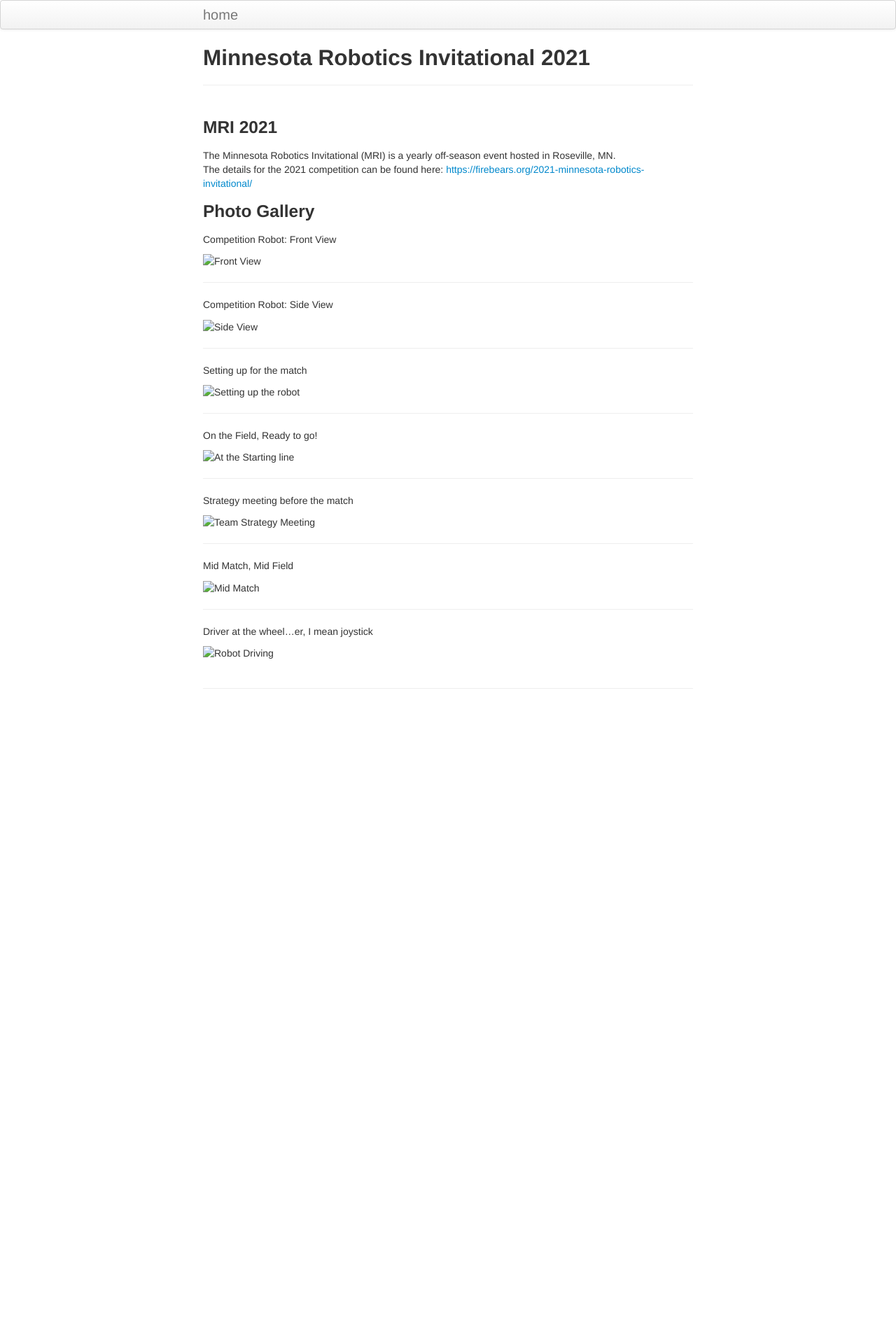
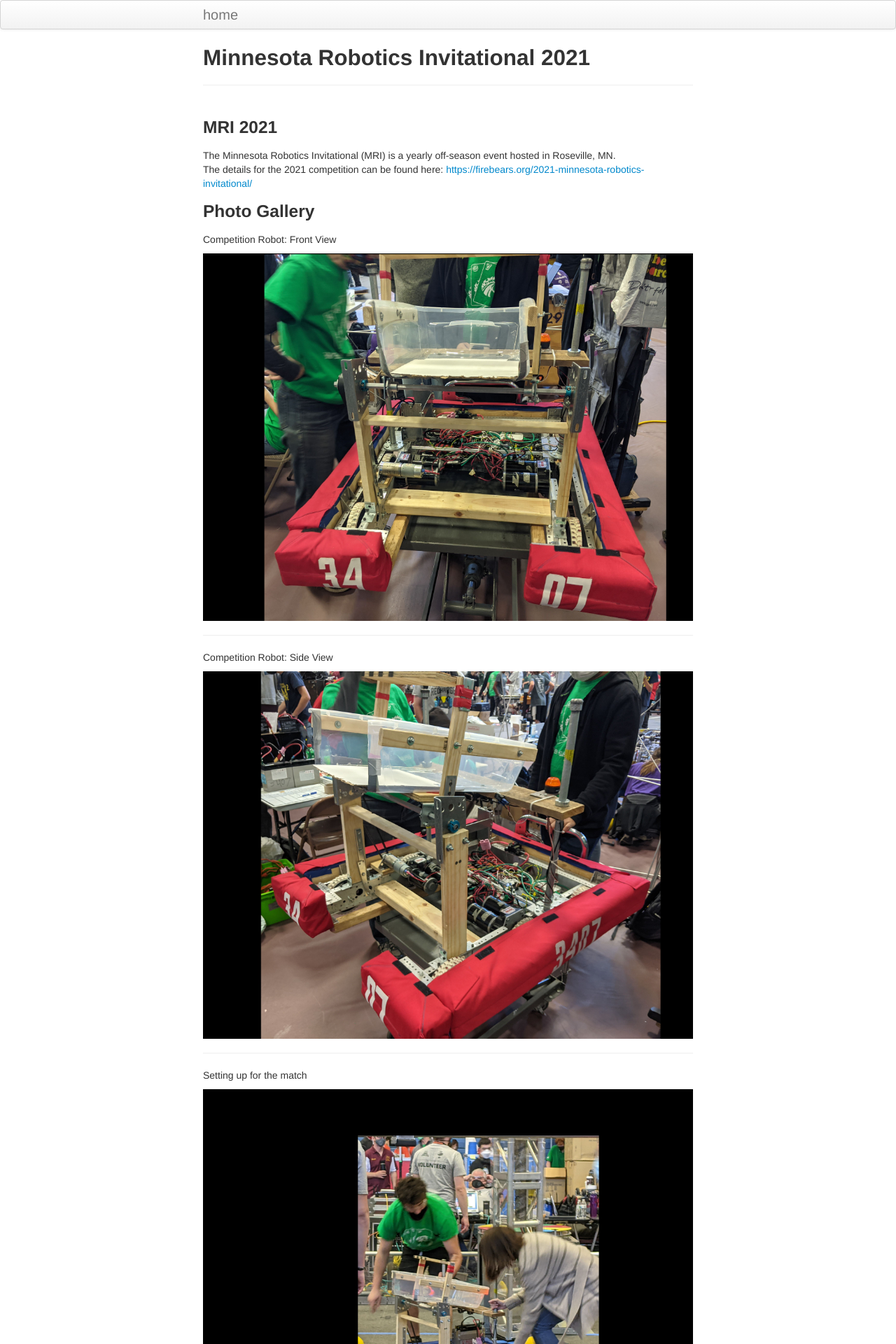
Before and after one commit to CalSch/FRC3407.github.io, a Jekyll site: the page built from pages/2021MRI.md, in a window 1280 px wide. Shown: the top 1920 px of the page at 70% size. Built offline with Jekyll 4.4.1, drawn with Linux system fonts in a browser that asks for light colours; before the commit the page ends 1015 px from its top, so only the background shows below that.

Commit message:
Correct image links

```diff
--- a/pages/2021MRI.md
+++ b/pages/2021MRI.md
@@ -14,40 +14,40 @@
 
 Competition Robot: Front View
 
-![Front View](assets/images/MRI2021/MRI2021_FrontView.jpg)
+![Front View](../assets/images/MRI2021/MRI2021_FrontView.jpg)
 
 ---
 
 Competition Robot: Side View
 
-![Side View](assets/images/MRI2021/MRI2021_SideView.jpg)
+![Side View](../assets/images/MRI2021/MRI2021_SideView.jpg)
 
 ---
 
 Setting up for the match
 
-![Setting up the robot](assets/images/MRI2021/MRI2021_SettingUp.jpg)
+![Setting up the robot](../assets/images/MRI2021/MRI2021_SettingUp.jpg)
 
 ---
 
 On the Field, Ready to go!
 
-![At the Starting line](assets/images/MRI2021/MRI2021_OnTheField.jpg)
+![At the Starting line](../assets/images/MRI2021/MRI2021_OnTheField.jpg)
 
 ---
 
 Strategy meeting before the match
 
-![Team Strategy Meeting](assets/images/MRI2021/MRI2021_TeamDriving.jpg)
+![Team Strategy Meeting](../assets/images/MRI2021/MRI2021_TeamDriving.jpg)
 
 ---
 
 Mid Match, Mid Field
 
-![Mid Match](assets/images/MRI2021/MRI2021_MidMatch.jpg)
+![Mid Match](../assets/images/MRI2021/MRI2021_MidMatch.jpg)
 
 ---
 
 Driver at the wheel...er, I mean joystick
 
-![Robot Driving](assets/images/MRI2021/MRI2021_Driving.jpg)
+![Robot Driving](../assets/images/MRI2021/MRI2021_Driving.jpg)
```
Also changed, not shown: index.md (+4 -6 lines).
